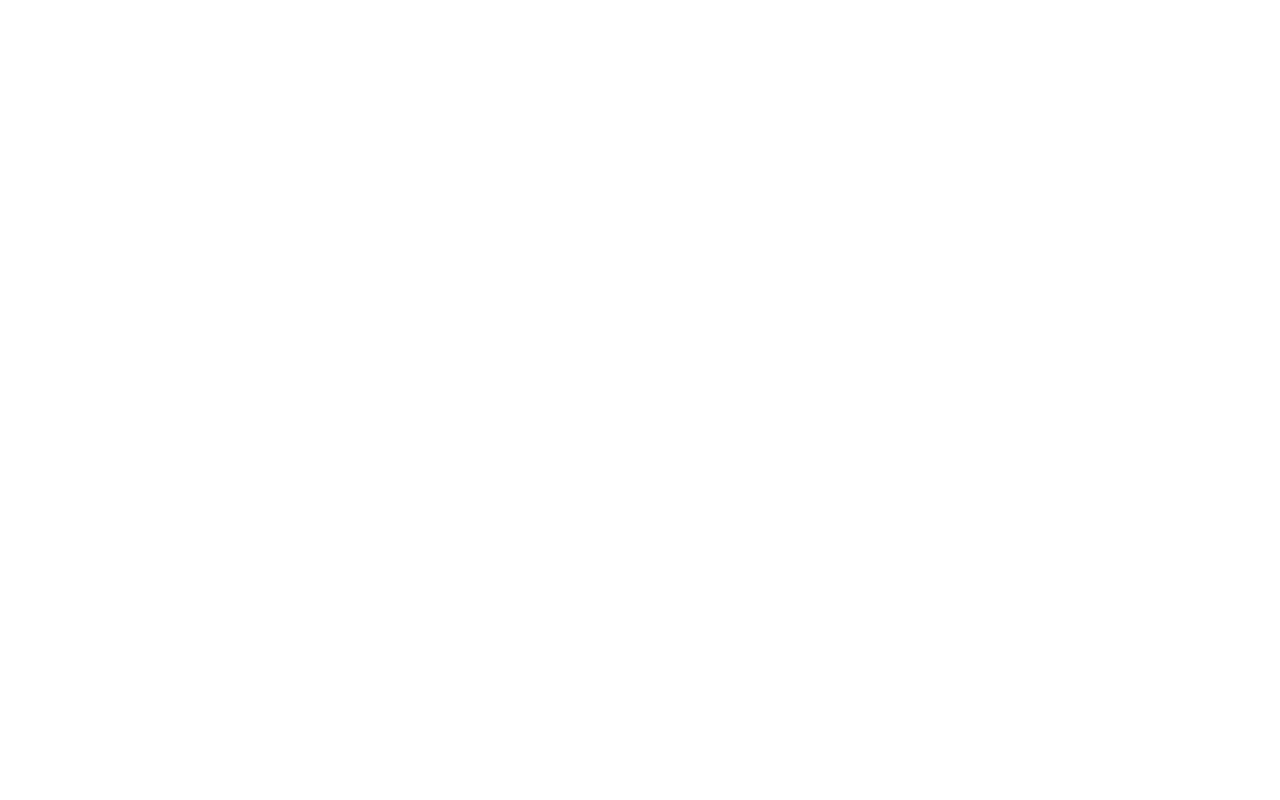
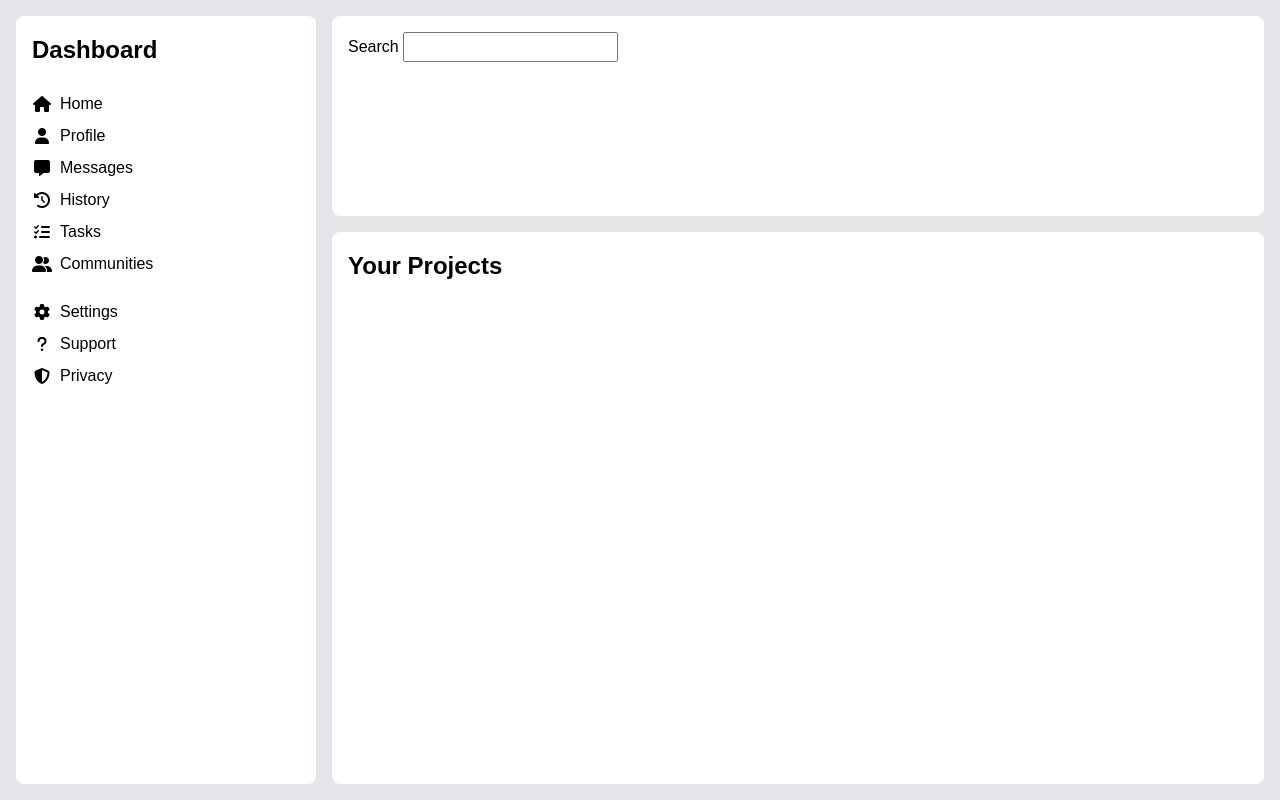
Before and after one commit to hrvstr/admin-dashboard, a plain HTML site: page index.html in a window 1280 px wide. Drawn offline with Linux system fonts and the light colour scheme.

Commit message:
Implement basic layout structure with grid

```diff
--- a/index.html
+++ b/index.html
@@ -4,7 +4,38 @@
     <meta charset="UTF-8" />
     <meta name="viewport" content="width=device-width, initial-scale=1.0" />
     <title>Dashboard</title>
+    <link rel="stylesheet" href="reset.css" />
     <link rel="stylesheet" href="style.css" />
+    <script
+      src="https://kit.fontawesome.com/0ddc2f4547.js"
+      crossorigin="anonymous"
+    ></script>
   </head>
-  <body></body>
+  <body>
+    <main>
+      <aside class="sidebar panel">
+        <h2 class="logo">Dashboard</h2>
+        <ul class="main-nav">
+          <li><i class="fa-solid fa-fw fa-house"></i>Home</li>
+          <li><i class="fa-solid fa-fw fa-user"></i>Profile</li>
+          <li><i class="fa-solid fa-fw fa-message"></i>Messages</li>
+          <li><i class="fa-solid fa-fw fa-clock-rotate-left"></i>History</li>
+          <li><i class="fa-solid fa-fw fa-list-check"></i>Tasks</li>
+          <li><i class="fa-solid fa-fw fa-user-group"></i>Communities</li>
+        </ul>
+        <ul class="misc-nav">
+          <li><i class="fa-solid fa-fw fa-gear"></i>Settings</li>
+          <li><i class="fa-solid fa-fw fa-question"></i>Support</li>
+          <li><i class="fa-solid fa-fw fa-shield-halved"></i>Privacy</li>
+        </ul>
+      </aside>
+      <header class="panel">
+        <label for="search">Search</label>
+        <input type="search" name="search" id="search" />
+      </header>
+      <article class="panel">
+        <h2>Your Projects</h2>
+      </article>
+    </main>
+  </body>
 </html>
--- a/style.css
+++ b/style.css
@@ -0,0 +1,61 @@
+:root {
+  --radius: 8px;
+}
+
+body {
+  font-family: sans-serif;
+  background: #e3e5e8;
+}
+
+main {
+  display: grid;
+  padding: 1rem;
+  gap: 1rem;
+  grid-template-columns: repeat(4, 1fr);
+  grid-template-rows: 200px;
+  min-height: 100dvh;
+}
+
+.panel {
+  background: white;
+  border-radius: var(--radius);
+  padding: 1rem;
+}
+
+/* Sidebar */
+
+.sidebar {
+  display: flex;
+  flex-direction: column;
+  gap: 1.5rem;
+  grid-row: span 2;
+}
+
+.logo {
+  font-size: 1.5rem;
+  font-weight: bold;
+}
+
+.sidebar ul {
+  list-style: none;
+  margin: 0;
+  padding: 0;
+  display: flex;
+  flex-direction: column;
+  align-items: start;
+  gap: 0.5rem;
+}
+
+.sidebar li {
+  display: inline-flex;
+  gap: 0.5rem;
+  align-items: center;
+  justify-content: center;
+}
+
+/* Content */
+
+header,
+article {
+  grid-column: span 3;
+}
```
